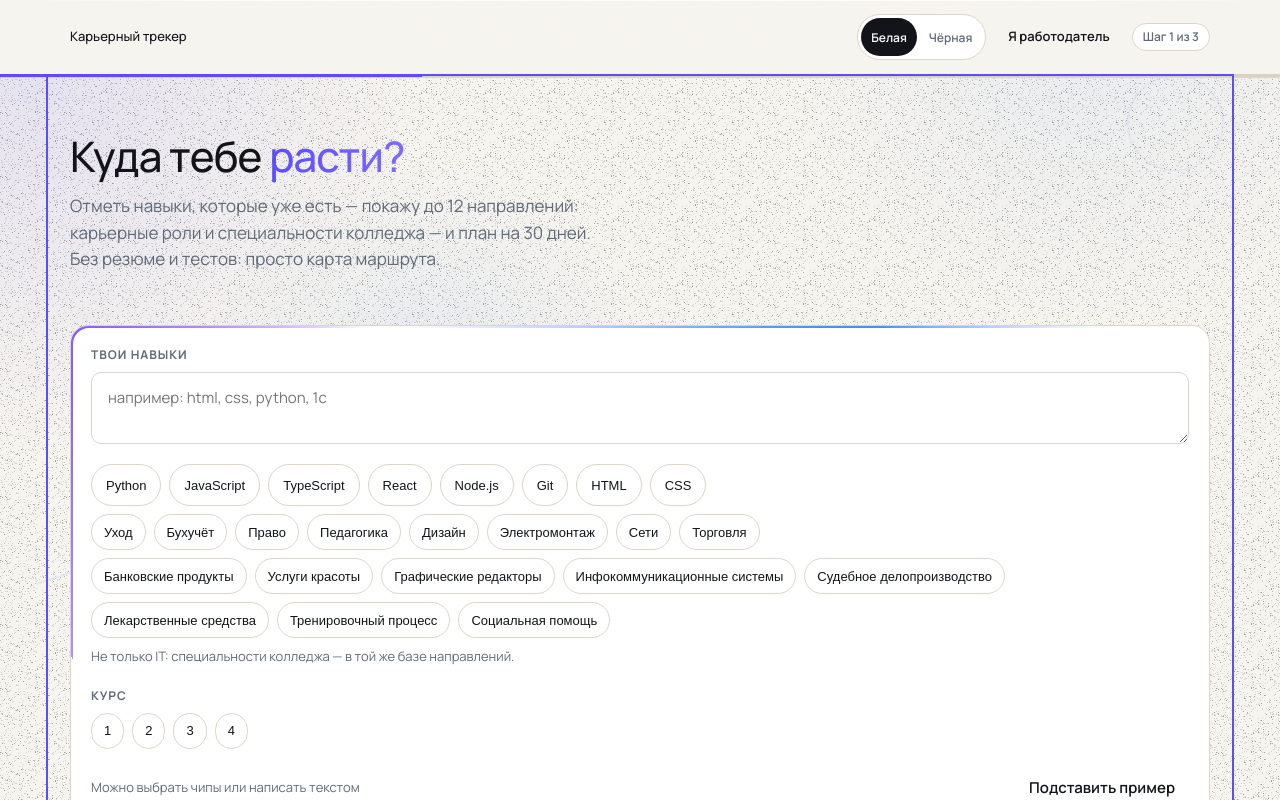
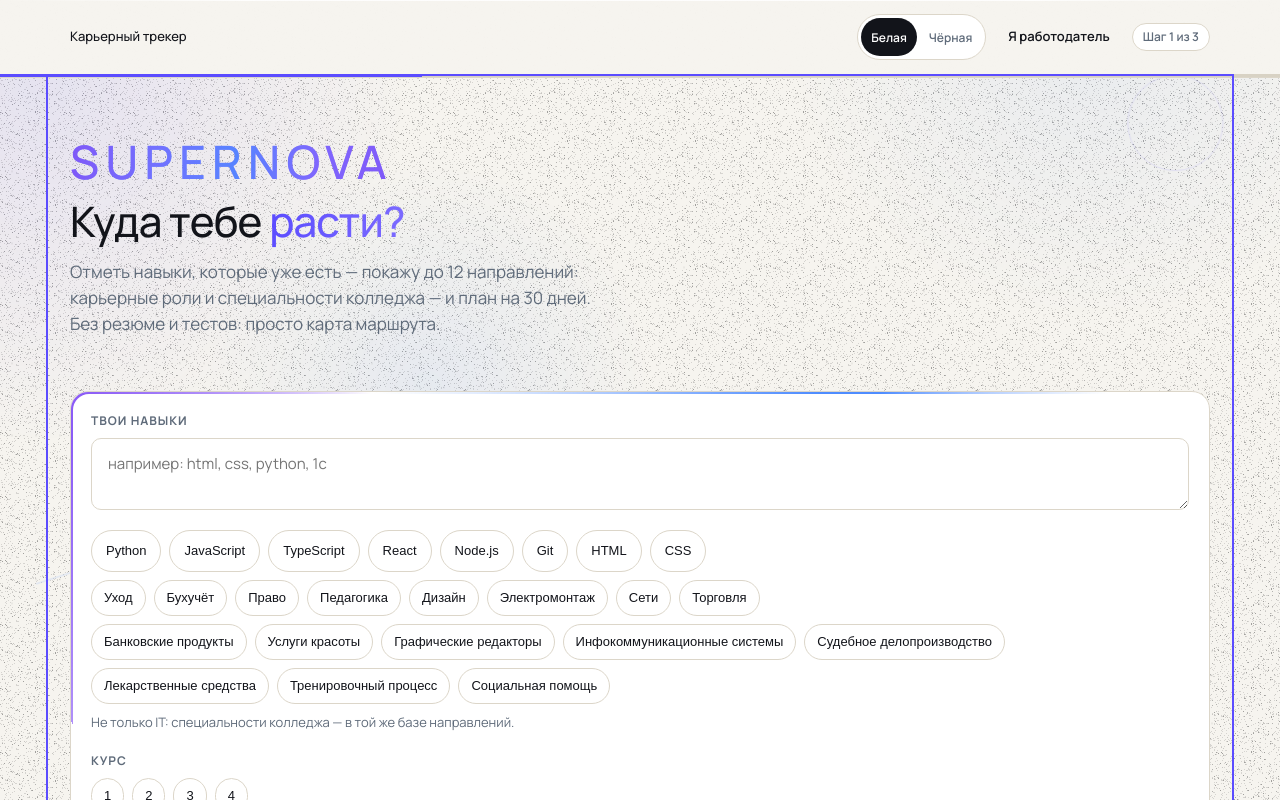
Before and after one commit to Zisvit/ideaton, a Next.js app in the folder apps/web/: page / in a window 1280 px wide. Shown: the top 800 px of the page. Built offline with nearby package versions, Linux system fonts and the light colour scheme; no server answers; a web font is replaced by a local one.

Commit message:
feat(v16): SUPERNOVA-вордмарк на главной — капс и перетекающий градиент (без новых keyframes)

```diff
--- a/apps/web/pages/index.tsx
+++ b/apps/web/pages/index.tsx
@@ -135,6 +135,12 @@ export default function Home() {
 
       <main id="main" className="container" style={{ paddingTop: 40, paddingBottom: 88 }}>
         <section className="band fade-in" style={{ paddingTop: 16, paddingBottom: 8 }}>
+          {/* v16: капсовый вордмарк; «переливание» — два градиентных слоя
+              на opacity (fadeIn), без новых keyframes */}
+          <p className="supernova">
+            SUPERNOVA
+            <span className="supernova__alt" aria-hidden="true">SUPERNOVA</span>
+          </p>
           <h1 style={{ maxWidth: 660 }}>
             Куда тебе <span className="grad">расти?</span>
           </h1>
--- a/apps/web/styles/globals.css
+++ b/apps/web/styles/globals.css
@@ -189,6 +189,41 @@ h3 { font-weight: 700; font-size: 17px; letter-spacing: -0.01em; line-height: 1.
     background: linear-gradient(92deg, var(--accent-text) 0%, var(--accent-2) 100%);
     -webkit-background-clip: text; background-clip: text;
     -webkit-text-fill-color: transparent; color: transparent;
+  }
+}
+
+/* v16: SUPERNOVA — капсовый вордмарк на главной. «Переливание» = два слоя
+   градиента палитры бренда, которые перетекают друг в друга по opacity:
+   переиспользуем готовый fadeIn (без новых keyframes и paint-свойств). */
+.supernova {
+  display: inline-block; position: relative;
+  margin: 0 0 10px;
+  font-family: var(--font-display);
+  font-weight: 500;
+  font-size: clamp(28px, 4.6vw, 46px);
+  line-height: 1.2;
+  letter-spacing: .14em;
+  text-transform: uppercase;
+  color: var(--accent-text); /* фолбэк без background-clip: сплошной акцент */
+}
+@supports ((-webkit-background-clip: text) or (background-clip: text)) {
+  .supernova {
+    background-image: linear-gradient(96deg, var(--accent-text) 0%, var(--brand-blue) 28%, var(--accent-2) 52%, var(--brand-violet) 76%, var(--accent-text) 100%);
+    -webkit-background-clip: text; background-clip: text;
+    -webkit-text-fill-color: transparent; color: transparent;
+  }
+  /* второй слой — та же надпись зеркальным градиентом; перетекание по
+     opacity (fadeIn переиспользован как цикл). transform из fadeIn снят
+     !important: нужен только opacity, иначе слой ездит по вертикали и в
+     полупрозрачной фазе даёт двойной контур. */
+  .supernova__alt {
+    position: absolute; inset: 0; pointer-events: none;
+    background-image: linear-gradient(96deg, var(--brand-violet) 0%, var(--accent-2) 28%, var(--brand-blue) 52%, var(--accent-2) 76%, var(--brand-violet) 100%);
+    -webkit-background-clip: text; background-clip: text;
+    -webkit-text-fill-color: transparent; color: transparent;
+    opacity: 0;
+    transform: none !important;
+    animation: fadeIn 2.8s var(--ease) infinite alternate;
   }
 }
 
```
Also changed, not shown: 1 other file (tests, documents, lock files or other folders).
